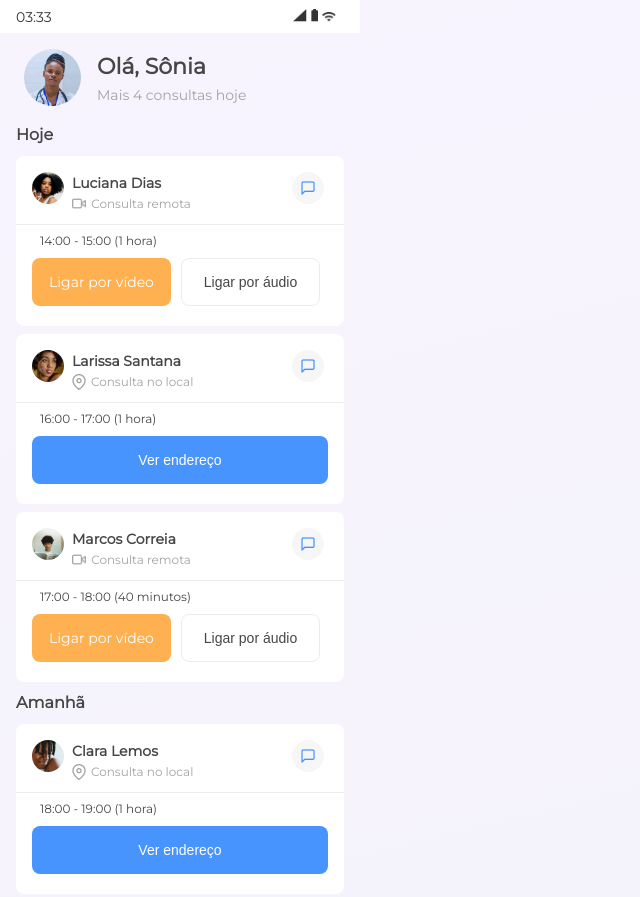
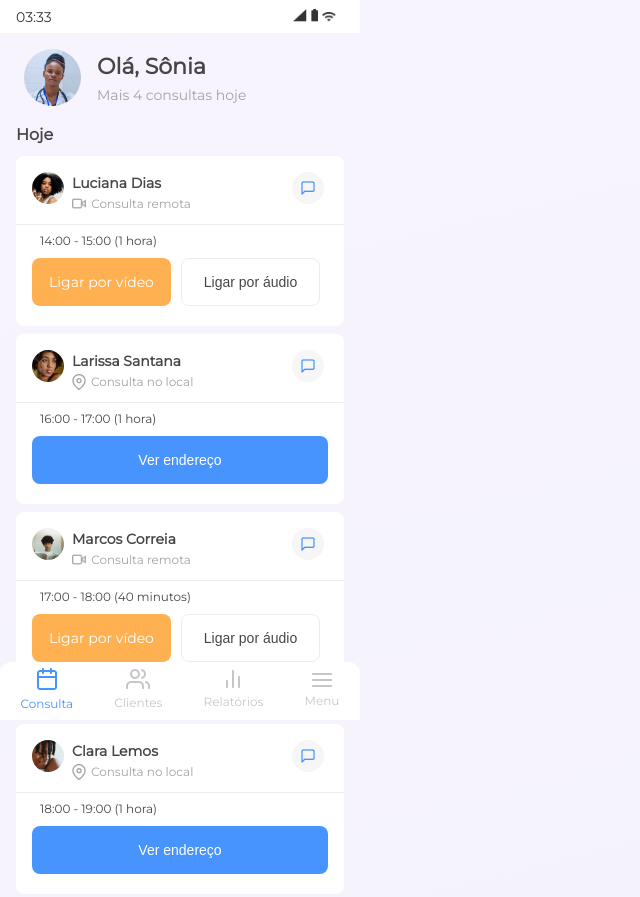
Before and after one commit to Priscila-Ribeiro/7days-responsive, a plain HTML site: page index.html in a window 1280 px wide. Shown: the top 897 px of the page, without its empty margins (0-640 px from the left). Drawn offline with Linux system fonts and the light colour scheme.

Commit message:
criação rodape.

```diff
--- /dev/null
+++ b/estilo/rodape.css
@@ -0,0 +1,88 @@
+* {
+ margin: 0;
+ padding: 0;
+ box-sizing: border-box;
+}
+
+:root {
+ --fundo: linear-gradient(165.96deg, #f8f4ff, #eff0f4);
+ --branco: #fff;
+ --preto-texto: #333333;
+ --texto-nome: #464646;
+ --texto-sem-realce: #a3a3a3;
+ --border1: #ececec;
+ --icone-azul: #4894ff;
+ --circulo: #f6f6f6;
+ --botao-laranja: #ffb050;
+ --sombra-laranja: box-shadow: 0px 4px 16px 0px #FFB05029;
+ --sombra-azul: box-shadow: 0px 4px 16px 0px #4894FF29;
+ --sombra-menu-rodape:box-shadow: 0px -4px 8px 0px #0000000F 6%;
+
+}
+
+html {
+ font-family: 'MontSerrat';
+ /* overflow: hidden; */
+}
+
+body {
+ position: relative;
+ background-image: var(--fundo);
+}
+
+main {
+ width: 360px;
+ height: 2332px;
+ top: -1413px;
+ left: -901px;
+}
+
+section {
+ margin: 8px 16px;
+}
+
+.menu-rodape{
+ position: absolute;
+ display: flex;
+ align-items: center;
+justify-content: space-around;
+ background-color: var(--branco);
+box-shadow: var(--sombra-menu-rodape);
+ width: 360px;
+height: 58px;
+top: 662px;
+border-radius: 12px 12px 0px 0px;
+
+& .item-rodape{
+ color: var(--texto-nome);
+ display: flex;
+ flex-flow: column;
+ align-items: center;
+ opacity: 30%;
+
+}
+
+& .legenda-rodape{
+ color: var(--texto-nome);
+ text-align: center;
+ list-style: none;
+ text-decoration: none;
+ font-size: 12px;
+ font-weight: 400;
+ line-height: 19.2px;
+}
+
+ & .ativo {
+color: var(--icone-azul);
+opacity: 100%;
+}
+
+& .icones-rodape{
+ opacity: 0.3px;
+ width: 24px;
+ height: 20px;
+ top: 671px;
+left: 122px;
+
+}
+}
--- a/index.html
+++ b/index.html
@@ -12,6 +12,7 @@
     </style>
 
     <link rel="stylesheet" href="estilo/style.css" />
+    <link rel="stylesheet" href="estilo/rodape.css" />
   </head>
 
   <body>
@@ -226,7 +227,7 @@
           </div>
         </div>
       </section>
-      <!-- card 1 -->
+      <!-- card 5 -->
       <section>
         <div class="container">
           <div class="info-consulta">
@@ -270,7 +271,7 @@
           </div>
         </div>
       </section>
-      <!-- car 2 -->
+      <!-- car 6 -->
       <section>
         <div class="container">
           <div class="info-consulta">
@@ -314,7 +315,7 @@
           </div>
         </div>
       </section>
-      <!-- card 3 -->
+      <!-- card 7 -->
       <section>
         <div class="container">
           <div class="info-consulta">
@@ -358,7 +359,7 @@
       <div class="dia">
         <p>Quarta-feira</p>
       </div>
-      <!-- card 4 -->
+      <!-- card 8 -->
       <section>
         <div class="container">
           <div class="info-consulta">
@@ -442,7 +443,7 @@
           </div>
         </div>
       </section>
-      <!-- car 2 -->
+      <!-- car 9 -->
       <section>
         <div class="container">
           <div class="info-consulta">
@@ -486,7 +487,7 @@
           </div>
         </div>
       </section>
-      <!-- card 3 -->
+      <!-- card 10 -->
       <section>
         <div class="container">
           <div class="info-consulta">
@@ -526,6 +527,50 @@
           </div>
         </div>
       </section>
+      <!-- rodape -->
+      <footer>
+        <ul class="menu-rodape">
+          <li class="item-rodape ativo">
+            <a href="#">
+              <img
+                src="img/icones/Calendarioicone.png"
+                alt="Calendario icone"
+                class="img-rodape ativo" />
+            </a>
+            <a href="#" class="legenda-rodape ativo">Consulta</a>
+          </li>
+
+          <li class="item-rodape">
+            <a href="#">
+              <img
+                src="img/icones/clientes icone.png"
+                alt="clientes icone"
+                id="item1" />
+            </a>
+            <a href="#" class="legenda-rodape">Clientes</a>
+          </li>
+
+          <li class="item-rodape">
+            <a href="#">
+              <img
+                src="img/icones/relatorios icone.png"
+                alt="Relatórios icone"
+                id="item2" />
+            </a>
+            <a href="#" class="legenda-rodape">Relatórios</a>
+          </li>
+
+          <li class="item-rodape">
+            <a href="#">
+              <img
+                src="img/icones/menu icone.png"
+                alt="menu icone"
+                id="item3" />
+            </a>
+            <a href="#" class="legenda-rodape">Menu</a>
+          </li>
+        </ul>
+      </footer>
     </main>
   </body>
 </html>
```
Also changed, not shown: img/icones/Calendarioicone.png (added), img/icones/clientes icone.png (added), img/icones/menu icone.png (added), img/icones/relatorios icone.png (added).
